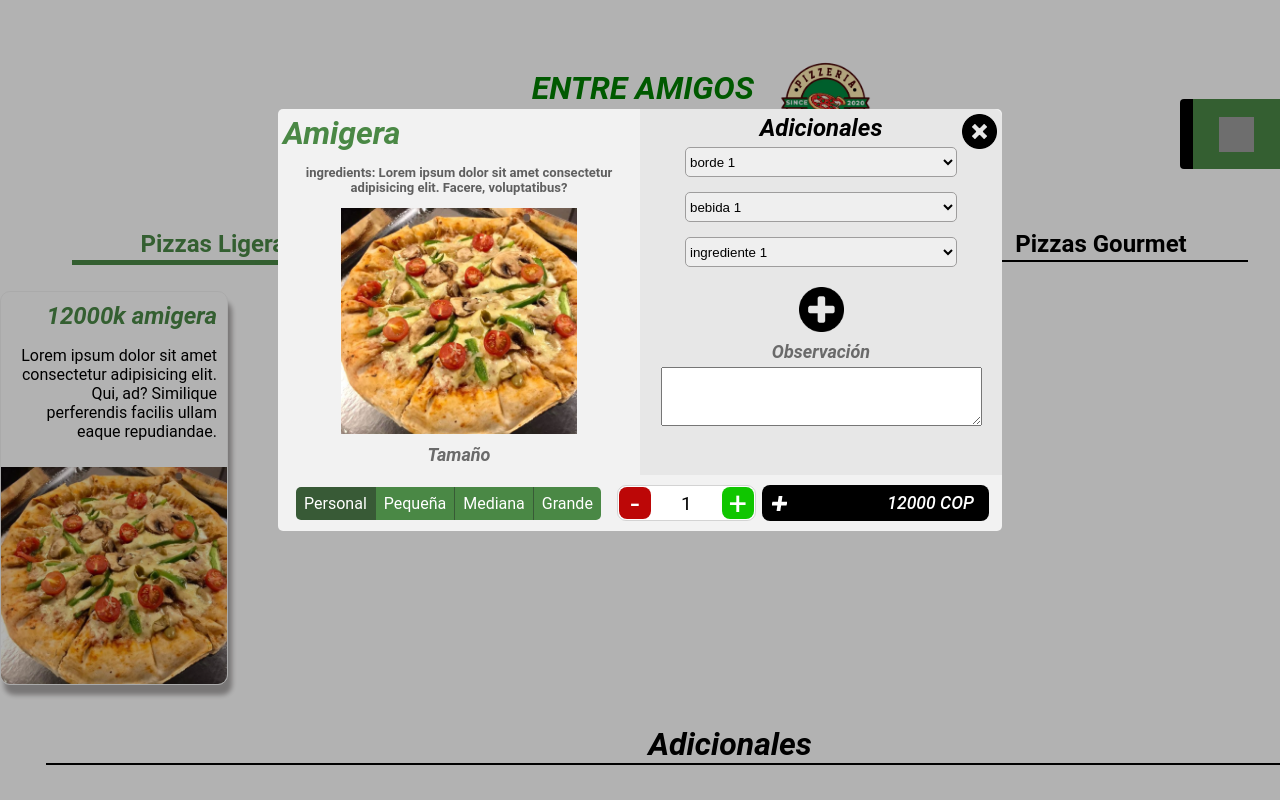
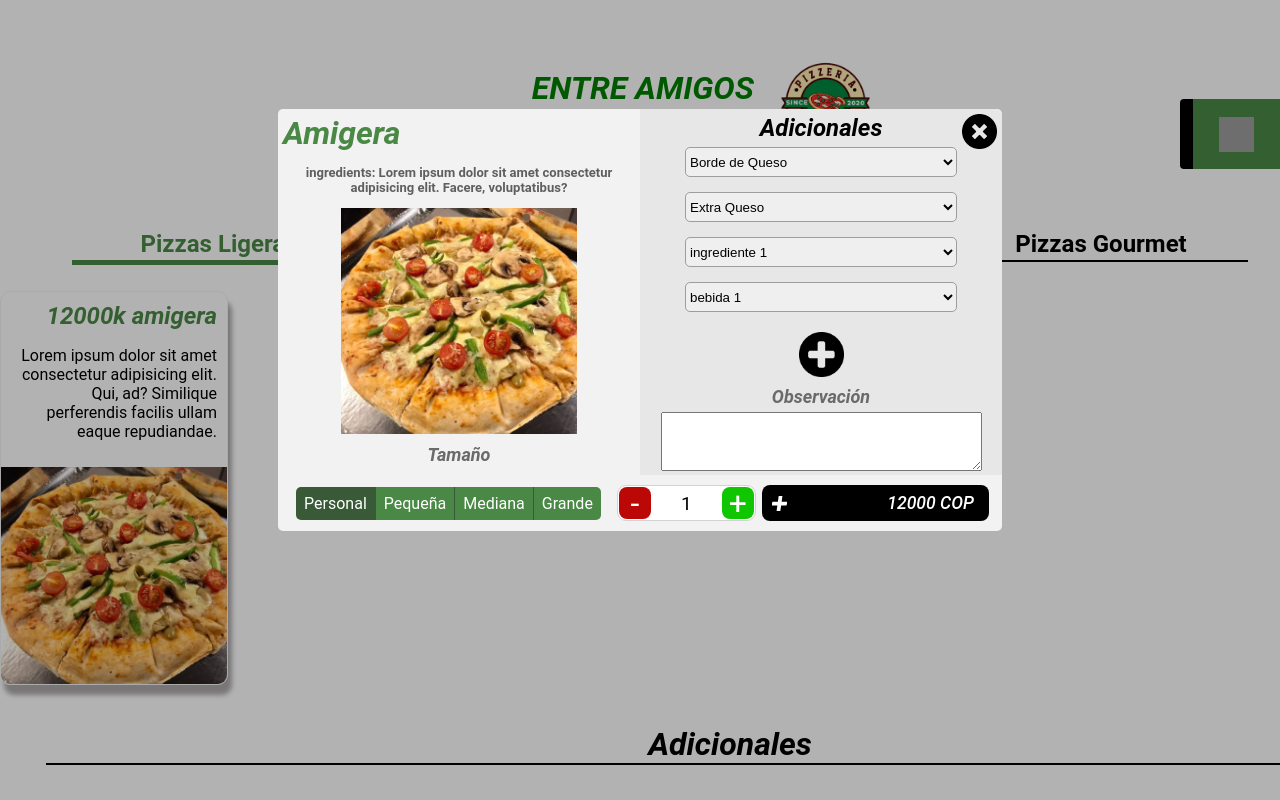
Before and after one commit to garcia98daniel/OrderPizza, a React (Create React App) app: page /menu in a window 1280 px wide. Both pictures are taken after a click on the element 114 px from the left and 487 px from the top of the page. Shown: the top 800 px of the page. Built offline with nearby package versions, Linux system fonts and the light colour scheme; grey boxes are pictures that could not be loaded; a web font is replaced by a local one.

Commit message:
adding some extra ingredeint funcionalities

```diff
--- a/src/components/ModalSelectPizza.jsx
+++ b/src/components/ModalSelectPizza.jsx
@@ -4,15 +4,20 @@ import closeIcon from '../img/closeIcon.png';
 import plusIcon from '../img/plusIcon.png';
 import pizza3 from '../img/pizza3.png';
 import plusIconSvg from '../img/plusIconSvg.svg';
+import {bordersPizzas} from "../components/pizzaPricesData/bordersPizzas.js";
+import {extraQueso} from "../components/pizzaPricesData/extraQueso.js";
+
 
 
 function ModalSelectPizza({openModal, productPrice}) {
     const [quantity, setQuantity] = useState(1);
     const [size, setZise] = useState("Personal");
     const [pizzaEdge, setPizzaEdge] = useState("Bordes");
+    const [pizzaExtraQueso, setPizzaExtraQueso] = useState("Extra Queso");
     const [drink, setDrink] = useState("Bebidas");
     const [ingredient, setIngredient] = useState("Ingrediente");
     const [observation, setObservation] = useState("");
+    const [totalProductPrice, setTotalProductPrice] = useState(0);
 
 
     const handleProductQuantity = (number) =>{
@@ -22,6 +27,25 @@ function ModalSelectPizza({openModal, productPrice}) {
         setQuantity(quantity + number);
       }
     }
+
+    const TotalPrice = () => {
+      let onlyProductPrice;
+      if(size === 'Personal'){
+        onlyProductPrice = productPrice.value.personal;
+      } else if(size === 'Pequeña'){
+        onlyProductPrice = productPrice.value.pequeña;
+      } else if(size === 'Mediana'){
+        onlyProductPrice = productPrice.value.mediana;
+      }else if(size === 'Grande'){
+        onlyProductPrice = productPrice.value.grande;
+      }
+
+      setTotalProductPrice(onlyProductPrice * quantity);
+    }
+
+    useEffect(() => {
+      TotalPrice();
+    });
 
     return (
         <div className="order-popup">
@@ -43,10 +67,26 @@ function ModalSelectPizza({openModal, productPrice}) {
               <label for="border"></label>
               <select name="border" id="border" className="input-select" value={pizzaEdge} onChange={(e)=>setPizzaEdge(e.target.value)}>
                 <option value="" selected disabled>Bordes</option>
-                <option value="borde-1">borde 1</option>
-                <option value="borde-2">borde 2</option>
-                <option value="borde-3">borde 3</option>
-                <option value="borde-4">borde 4</option>
+                <option value={bordersPizzas[0].text}>{bordersPizzas[0].text}</option>
+                <option value={bordersPizzas[1].text}>{bordersPizzas[1].text}</option>
+                <option value={bordersPizzas[2].text}>{bordersPizzas[2].text}</option>
+              </select>
+            </form>
+            <form action="">
+              <label for="Extra Queso"></label>
+              <select name="Extra Queso" id="Extra Queso" className="input-select" value={pizzaExtraQueso} onChange={(e)=>setPizzaExtraQueso(e.target.value)}>
+                <option value="" selected disabled>Extra Queso</option>
+                <option value={extraQueso[0].text}>{extraQueso[0].text}</option>
+              </select>
+            </form>
+            <form action="">
+              <label for="ingredients"></label>
+              <select name="ingredients" id="ingredients" className="input-select" value={ingredient} onChange={(e)=>setIngredient(e.target.value)}>
+                <option value="" selected disabled>Ingrediente</option>
+                <option value="borde-1">ingrediente 1</option>
+                <option value="borde-2">ingrediente 2</option>
+                <option value="borde-3">ingrediente 3</option>
+                <option value="borde-4">ingrediente 4</option>
               </select>
             </form>
             <form action="">
@@ -57,16 +97,6 @@ function ModalSelectPizza({openModal, productPrice}) {
                 <option value="borde-2">bebida 2</option>
                 <option value="borde-3">bebida 3</option>
                 <option value="borde-4">bebida 4</option>
-              </select>
-            </form>
-            <form action="">
-              <label for="ingredients"></label>
-              <select name="ingredients" id="ingredients" className="input-select" value={ingredient} onChange={(e)=>setIngredient(e.target.value)}>
-                <option value="" selected disabled>Ingrediente</option>
-                <option value="borde-1">ingrediente 1</option>
-                <option value="borde-2">ingrediente 2</option>
-                <option value="borde-3">ingrediente 3</option>
-                <option value="borde-4">ingrediente 4</option>
               </select>
             </form>
             <img src={plusIcon} alt="" className="plusCirculeIcon"/>
@@ -139,11 +169,7 @@ function ModalSelectPizza({openModal, productPrice}) {
           </div>
           <div className="total-price">
             <img src={plusIconSvg} alt="" className="plusIcon"/>
-            { size === 'Personal' && <p>{productPrice.value.personal} COP</p>}
-            { size === 'Pequeña' && <p>{productPrice.value.pequeña} COP</p>}
-            { size === 'Mediana' && <p>{productPrice.value.mediana} COP</p>}
-            { size === 'Grande' && <p>{productPrice.value.grande} COP</p>}
-
+            <p>{totalProductPrice} COP</p>
           </div>
         </div>
       </div>
--- /dev/null
+++ b/src/components/pizzaPricesData/bordersPizzas.js
@@ -0,0 +1,29 @@
+export const bordersPizzas =[
+    { key: 'bordesQueso',
+      value: {
+        personal: 2500,
+        pequeña: 3500,
+        mediana: 4500,
+        grande: 5500,
+      },
+      text: 'Borde de Queso'
+    },
+    { key: 'bordesQuesoBocadilloPiña',
+     value: {
+        personal: 4000,
+        pequeña: 5500,
+        mediana: 6500,
+        grande: 7500,
+      },
+      text: 'Borde de Queso con Bocadillo'
+    },
+    { key: 'bordesQuesoPiña',
+     value: {
+        personal: 4000,
+        pequeña: 5500,
+        mediana: 6500,
+        grande: 7500,
+      },
+      text: 'Borde de Queso con Piña'
+    },
+    ]
--- /dev/null
+++ b/src/components/pizzaPricesData/extraQueso.js
@@ -0,0 +1,11 @@
+export const extraQueso =[
+    { key: 'extra Queso',
+      value: {
+        personal: 2000,
+        pequeña: 3000,
+        mediana: 4000,
+        grande: 5000,
+      },
+      text: 'Extra Queso'
+    },
+    ]
--- a/src/pages/Menu.jsx
+++ b/src/pages/Menu.jsx
@@ -7,6 +7,10 @@ import PizzaArticle from "../components/PizzaArticle";
 import AdicionalArticle from "../components/AdicionalArticle";
 import ModalSelectPizza from "../components/ModalSelectPizza";
 import {pizzaPricesLigeras} from "../components/pizzaPricesData/pizzaPricesLigeras.js";
+import {pizzaPricesCombinadas} from "../components/pizzaPricesData/pizzaPricesCombinadas.js";
+import {pizzaPricesEspeciales} from "../components/pizzaPricesData/pizzaPricesEspeciales.js";
+import {pizzaPricesGourmet} from "../components/pizzaPricesData/pizzaPricesGourmet.js";
+
 
 import "./style/menu.css";
 
@@ -77,7 +81,7 @@ function Menu(props) {
 
               <PizzaArticle
               handleClick={openPizzaModal}
-              prices={pizzaPricesLigeras[1]}
+              prices={pizzaPricesCombinadas[1]}
               productDescription={"Lorem ipsum dolor sit amet consectetur adipisicing elit. Qui, ad? Similique perferendis facilis ullam eaque repudiandae."}
 
            />}
@@ -85,7 +89,7 @@ function Menu(props) {
 
               <PizzaArticle
               handleClick={openPizzaModal}
-              prices={pizzaPricesLigeras[3]}
+              prices={pizzaPricesEspeciales[2]}
               productDescription={"Lorem ipsum dolor sit amet consectetur adipisicing elit. Qui, ad? Similique perferendis facilis ullam eaque repudiandae."}
 
            />}
@@ -93,7 +97,7 @@ function Menu(props) {
 
               <PizzaArticle
               handleClick={openPizzaModal}
-              prices={pizzaPricesLigeras[4]}
+              prices={pizzaPricesGourmet[3]}
               productDescription={"Lorem ipsum dolor sit amet consectetur adipisicing elit. Qui, ad? Similique perferendis facilis ullam eaque repudiandae."}
 
            />}
```
